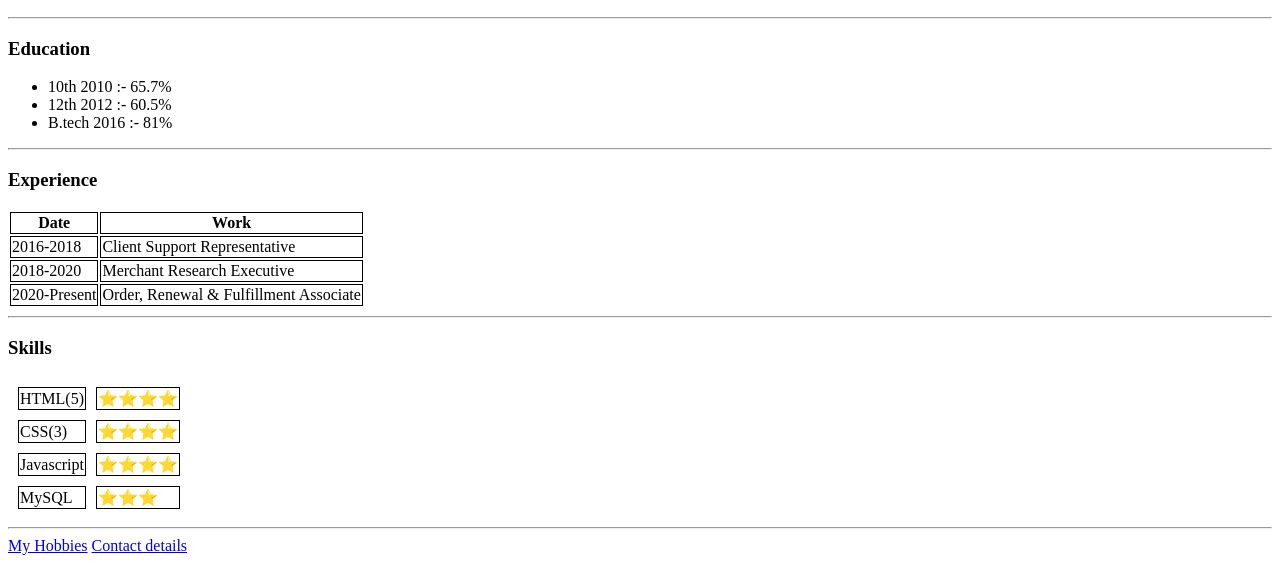
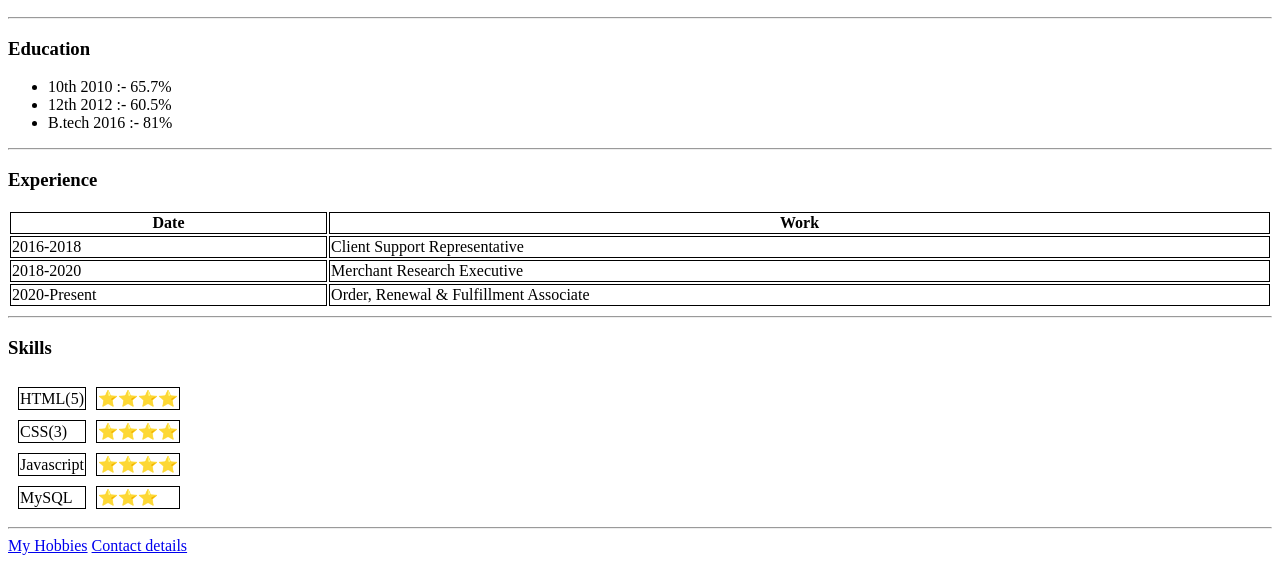
Before and after one commit to Thapa0099/cv, a plain HTML site: page index.html in a window 1280 px wide. Shown: the part 307-870 px from the top of the page. Drawn offline with Linux system fonts and the light colour scheme.

Commit message:
Update index.html

```diff
--- a/index.html
+++ b/index.html
@@ -34,6 +34,7 @@
     <table cellspacing="10">
         <thead>
             <table>
+                <table style="width:100%">
                   <tr>
                 <th>Date</th>
                 <th>Work</th>
```
